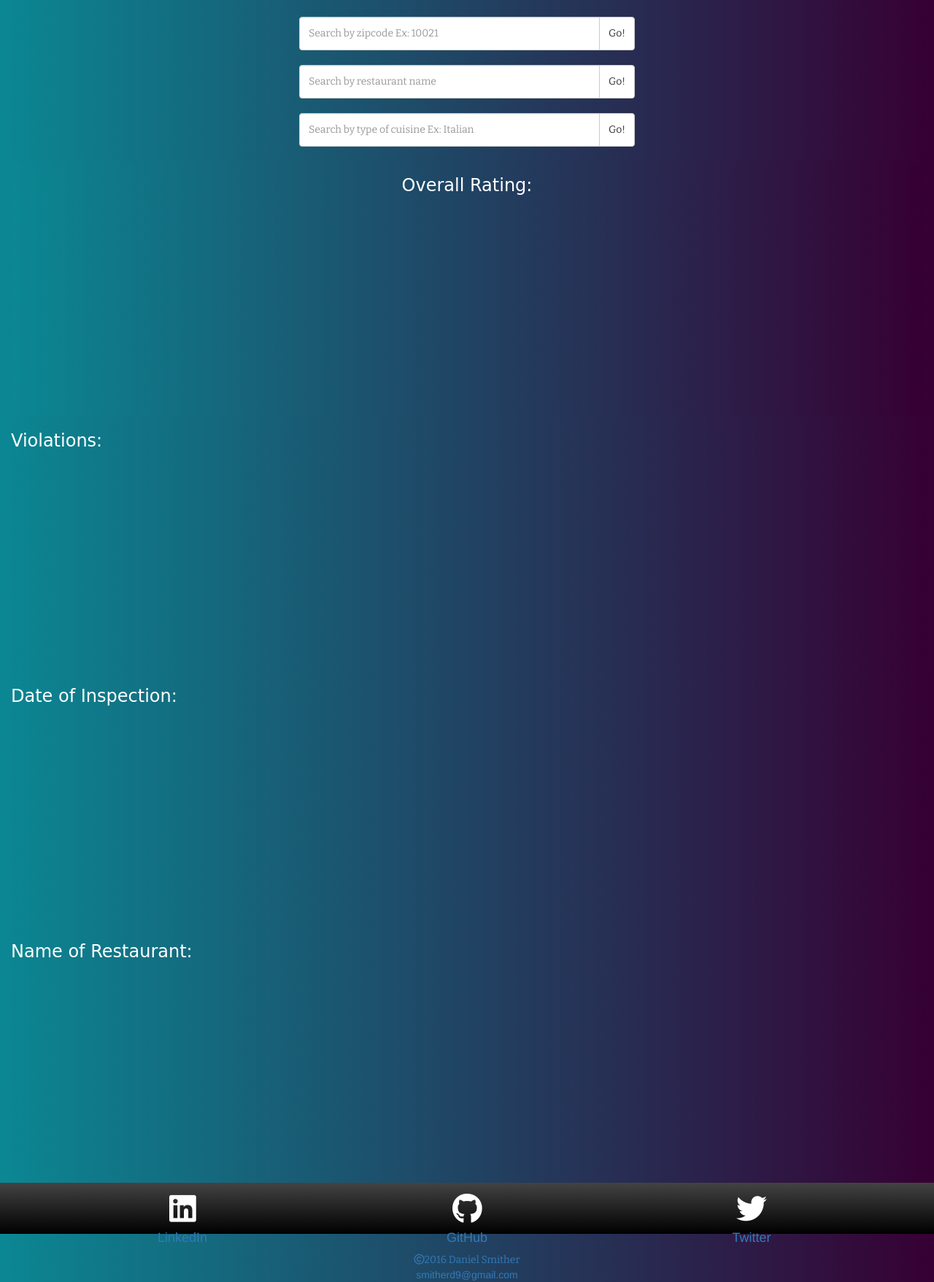
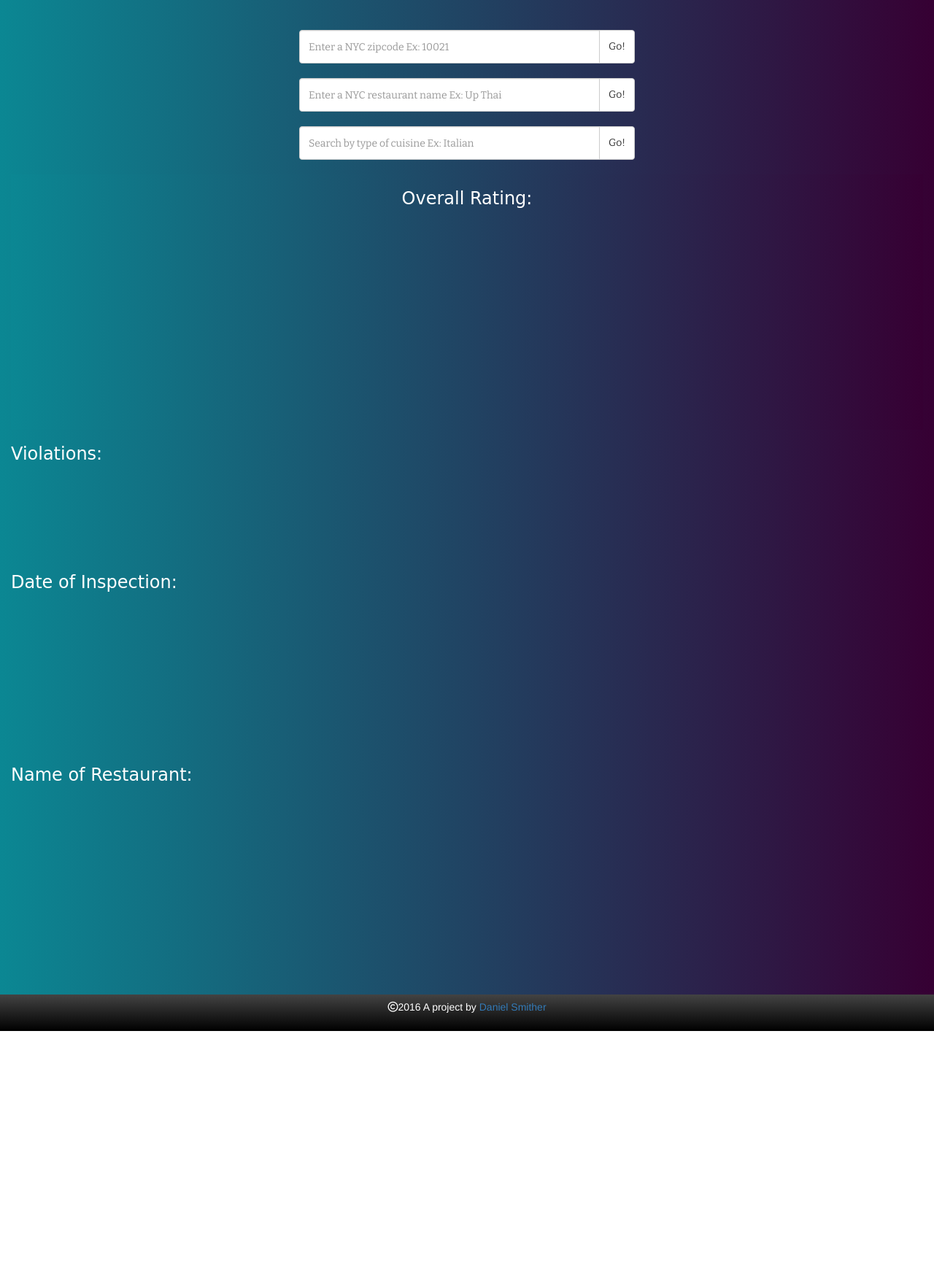
Before and after one commit to smitherd9/chances, a website: page public/index.html in a window 1280 px wide. Shown: the part 404-2161 px from the top of the page at 73% size. After the commit the page ends 1817 px from the top, so only its background shows below. Drawn offline with nearby package versions, Linux system fonts and the light colour scheme; a web font is replaced by a local one.

Commit message:
changed footer style

```diff
--- a/public/index.html
+++ b/public/index.html
@@ -3,27 +3,25 @@
 
 <head>
     <meta charset="utf-8">
-    <meta name="viewport" content="width=device-width initial-scale=1">
+    <meta name="viewport" content="width=device-width, initial-scale=1">
     <title>What are the chances?</title>
     <link rel="stylesheet" href="https://maxcdn.bootstrapcdn.com/bootstrap/3.3.7/css/bootstrap.min.css">
-    <link rel="stylesheet" href="https://cdnjs.cloudflare.com/ajax/libs/animate.css/3.5.2/animate.min.css">
     <link href="https://fonts.googleapis.com/css?family=Bitter|Shrikhand" rel="stylesheet">
     <link rel="stylesheet" href="main.css" type="text/css" />
+    <link rel="stylesheet" href="https://cdnjs.cloudflare.com/ajax/libs/animate.css/3.5.2/animate.min.css">
     <link href="hover-min.css" rel="stylesheet" media="all">
+    <link rel="stylesheet" href="https://cdnjs.cloudflare.com/ajax/libs/normalize/5.0.0/normalize.min.css">
 </head>
 
 <body>
-
     <!-- Navbar -->
-
     <nav class="navbar navbar-inverse">
         <div class="navbar-header">
             <a class="navbar-brand" href="index.html"><h3>What are the Chances?</h3></a>
         </div>
     </nav>
-
     <!-- Header -->
-
+    <div class="container-fluid">
         <div class="page-header">
             <div class="header-container">
                 <span class="center-block"><a href="" class="hvr-float-shadow"><img src="foodpoisoning.gif"></a></span>
@@ -31,27 +29,24 @@
                 <a href="about.html" class="hvr-bounce-in"><h3>About</h3></a>
             </div>
         </div>
-
         <!--     End Header -->
         <!--     Begin Search Section -->
-
-    <div class="container-fluid">
+        <!-- <div class="container-fluid"> -->
         <div class="row">
             <div class="col-sm-12">
                 <div class="search-container">
                     <div class="input-group">
-                    <input type="text" class="form-control" id="zip" placeholder="Search by zipcode Ex: 10021" aria-describedby="basic-addon1">
+                        <input type="text" class="form-control" id="zip" placeholder="Enter a NYC zipcode Ex: 10021" aria-describedby="basic-addon1">
                         <span class="input-group-btn">
         <button class="btn btn-default" type="button">Go!</button>
       </span>
                     </div>
                     <div class="input-group">
-                    <input type="text" class="form-control" id="dba" placeholder="Search by restaurant name" aria-describedby="basic-addon1">
+                        <input type="text" class="form-control" id="dba" placeholder="Enter a NYC restaurant name Ex: Up Thai" aria-describedby="basic-addon1">
                         <span class="input-group-btn">
         <button class="btn btn-default" type="button">Go!</button>
       </span>
                     </div>
-
                     <div class="input-group">
                         <input type="text" class="form-control" id="cuisine" placeholder="Search by type of cuisine Ex: Italian" aria-describedby="basic-addon1">
                         <span class="input-group-btn">
@@ -61,95 +56,88 @@
                 </div>
             </div>
         </div>
-    </div>
+        <!-- </div> -->
         <!--     <br/> -->
-
         <!-- End Search Section -->
         <!-- Begin Content -->
-
-    <div class="container-fluid">
+        <!-- <div class="container-fluid"> -->
         <div class="row" id="rating-display">
             <h2>Overall Rating:</h2>
-            <div id="displayScore"></div>
+            <div id="displayScore">
+            </div>
             <div class="row" id="load-btns">
                 <button id="load-previous-btn">Load Previous Results</button>
                 <button id="load-more-btn">Load More Results</button>
             </div>
         </div>
         <div class="row" id="violation-description">
-            <div class="col-sm-3" id="groupName">
+            <div class="col-sm-3 groupName">
                 <h3 id="vioDesc-h2">Violations:</h3>
             </div>
-            <div class="col-sm-3" id="description-columns">
-                <div id="displayDesc"></div>
-            </div>
-            <div class="col-sm-3" id="description-columns">
-                <div id="displayDesc2"></div>
-            </div>
-            <div class="col-sm-3" id="description-columns">
-                <div id="displayDesc3"></div>
+            <div class="col-sm-3 description-columns">
+                <div id="displayDesc">
                 </div>
             </div>
-
-        <div class="row">
-            <div class="col-sm-3" id="groupName">
+            <div class="col-sm-3 description-columns">
+                <div id="displayDesc2">
+                </div>
+            </div>
+            <div class="col-sm-3 description-columns">
+                <div id="displayDesc3">
+                </div>
+            </div>
+        </div>
+        <div class="row" id="date-of-inspection">
+            <div class="col-sm-3 groupName">
                 <h3 id="inspDate-h3">Date of Inspection:</h3>
             </div>
             <div id="displayDate-wrapper">
-                <div class="col-sm-3" id="date-columns">
+                <div class="col-sm-3 date-columns">
                     <div id="displayDate"></div>
                 </div>
-                <div class="col-sm-3" id="date-columns">
+                <div class="col-sm-3 date-columns">
                     <div id="displayDate2"></div>
                 </div>
-                <div class="col-sm-3" id="date-columns">
+                <div class="col-sm-3 date-columns">
                     <div id="displayDate3"></div>
                 </div>
             </div>
         </div>
-
         <div class="row" id="name-of-restaurant">
-            <div class="col-sm-3" id="groupName">
+            <div class="col-sm-3 groupName">
                 <h3 id="restName-h3">Name of Restaurant:</h3>
             </div>
             <div id="displayName-wrapper">
-                <div class="col-sm-3" id="name-columns">
-                    <div id="displayName"></div>
+                <div class="col-sm-3 name-columns">
+                    <div id="displayName">
                     </div>
-                <div class="col-sm-3" id="name-columns">
-                    <div id="displayName2"></div>
                 </div>
-                <div class="col-sm-3" id="name-columns">
-                    <div id="displayName3"></div>
+                <div class="col-sm-3 name-columns">
+                    <div id="displayName2">
+                    </div>
+                </div>
+                <div class="col-sm-3 name-columns">
+                    <div id="displayName3">
                     </div>
                 </div>
             </div>
-
         </div>
-
-    <footer>
+    </div>
+    <footer class="footer">
         <div class="container" id="footer-container">
-            <div class="row">
-                <div class="col-sm-4"><a href="https://www.linkedin.com/in/daniel-smither-62b871130" target="_blank"><i class="fa fa-linkedin-square fa-3x hvr-grow-rotate" aria-hidden="true"></i></a>
-                    <a href="https://github.com/smitherd9" target="_blank"><h4>LinkedIn</h4></a>
-                </div>
-                <div class="col-sm-4">
-                    <a href="https://github.com/smitherd9" target="_blank"><i class="fa fa-github fa-3x hvr-grow-rotate" aria-hidden="true"></i></a>
-                    <a href="https://github.com/smitherd9" target="_blank"><h4>GitHub</h4></a>
-                </div>
-                <div class="col-sm-4"><a href="https://twitter.com/DanielSmither2" target="_blank"><i class="fa fa-twitter fa-3x hvr-grow-rotate" aria-hidden="true"></i></a>
-                    <a href="https://github.com/smitherd9" target="_blank"><h4>Twitter</h4></a>
+            <div class="row" id="footer-row">
+                <div class="col-sm-12">
+                <span>
+                    <p><i class="fa fa-copyright" aria-hidden="true"></i>2016 A project by
+                    <a href="https://smitherd9.github.io">
+                    Daniel Smither
+                    </a>
+                </span>
+                    </p>
                 </div>
             </div>
         </div>
-
-        <div class="footer-copyright">
-            <span><a href="https://smitherd9.github.io"><i class="fa fa-copyright" aria-hidden="true"></i>2016 Daniel Smither</a></span>
-            <a href="mailto:smitherd9@gmail.com">smitherd9@gmail.com</a>
-        </div>
     </footer>
-
-
     <script src="https://cdnjs.cloudflare.com/ajax/libs/jquery/3.1.1/jquery.min.js"></script>
     <script src="https://cdnjs.cloudflare.com/ajax/libs/moment.js/2.16.0/moment.min.js"></script>
     <script src="https://maxcdn.bootstrapcdn.com/bootstrap/3.3.7/js/bootstrap.min.js"></script>
--- a/public/main.css
+++ b/public/main.css
@@ -1,5 +1,9 @@
 * {
 	box-sizing: border-box;
+}
+
+body, html {
+	height: 100%;
 }
 
 body {
@@ -47,19 +51,37 @@ background: linear-gradient(to left, #360033 , #0b8793); /* W3C, IE 10+/ Edge, F
 
 /*Footer Styles*/
 
-footer {
-	height: 5em;
+/*footer {
+	height: 60px;
 	background: #000000;
     background: -webkit-linear-gradient(to top, #000000 , #434343);
     background: linear-gradient(to top, #000000 , #434343);
     position: absolute;
     width: 100%;
     padding-top: 1em;
+    text-align: center;
+ }*/
 
 /*background: #360033;
 background: -webkit-linear-gradient(to top, #360033 , #0b8793);
 background: linear-gradient(to top, #360033 , #0b8793); */
 
+
+
+.footer {
+	position: absolute;
+	/*bottom: 0;*/
+	width: 100%;
+	height: 50px;
+	background: #000000;
+    background: -webkit-linear-gradient(to top, #000000 , #434343);
+    background: linear-gradient(to top, #000000 , #434343);
+    text-align: center;
+
+}
+
+.footer p {
+	color: white;
 }
 
 .footer-copyright {
@@ -78,8 +100,13 @@ background: linear-gradient(to top, #360033 , #0b8793); */
 
 
 #footer-container {
-    text-align: center;
-}
+/*    text-align: center;
+    height: 5em;*/
+ }
+
+ #footer-row {
+ 	padding-top: 0.5em;
+ }
 
 
 
@@ -150,6 +177,10 @@ img {
 	display: block;
 	margin: 0 auto;
 	width: 40%;
+}
+
+.container-fluid {
+	padding-bottom: 5em;
 }
 
 #load-btns {
@@ -306,7 +337,7 @@ img {
 		margin-top: 3em;
 	}
 
-	#groupName {
+	.groupName {
 		text-align: center;
 		height: 5em;
 		margin-right: 17em;
--- a/public/main.js
+++ b/public/main.js
@@ -105,6 +105,10 @@ $(document).ready(function() {
       query.zipcode = zip;
       byZip(zip, query);
     }
+
+// TODO: Fix zipcode search so only NYC zipcodes work
+//     && (zip >= 10001) && (zip <= 10048) || (zip = 10055) || (zip = 10060) || (zip = 10069)
+
     $('#zip').val('');
 
     var dba = $('#dba').val().toUpperCase();
@@ -167,7 +171,7 @@ $(document).ready(function() {
   // AJAX requests to What are the Chances? API
 
   var byZip = function(zip, query) {
-    $.ajax('https://boiling-shelf-21235.herokuapp.com/zip/' + zip, {
+    $.ajax('http://localhost:8080/zip/' + zip, {
       type: 'GET',
       data: query,
       dataType: 'json'
```
Also changed, not shown: public/about.html (+13 -6 lines). Lines whose indentation alone changed are shown as unchanged.
